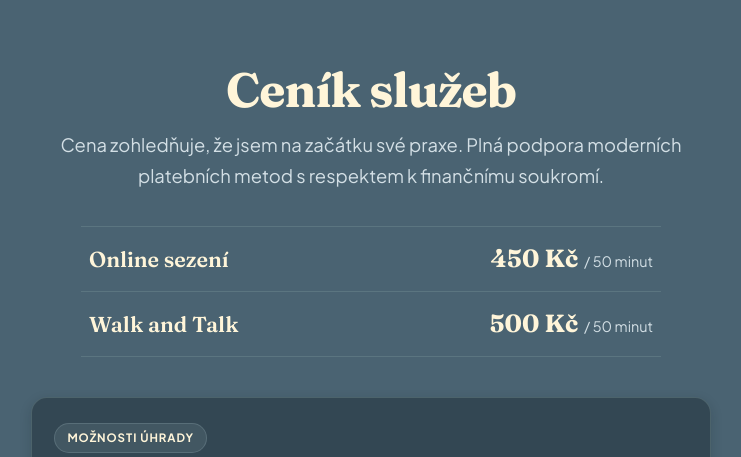
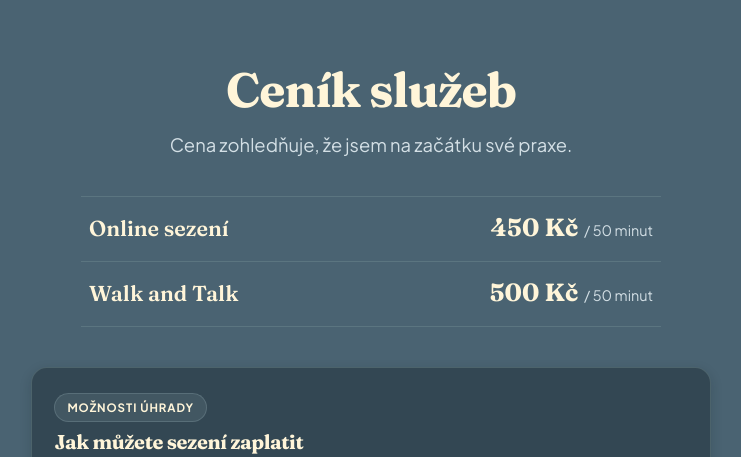
Before and after one commit to Swagmankuncice/terapie-web, a website: page index.html in a window 1280 px wide. Shown: the part 4940-5397 px from the top of the page, without its empty margins (269-1010 px from the left). Drawn offline with Linux system fonts and the light colour scheme.

Commit message:
content(pricing): keep only initial practice note in subtitle

```diff
--- a/index.html
+++ b/index.html
@@ -336,7 +336,7 @@
         <div class="section-header text-center">
           <h2 class="section-title">Ceník služeb</h2>
           <p class="section-subtitle">
-            Cena zohledňuje, že jsem na začátku své praxe. Plná podpora moderních platebních metod s respektem k finančnímu soukromí.
+            Cena zohledňuje, že jsem na začátku své praxe.
           </p>
         </div>
 
```
